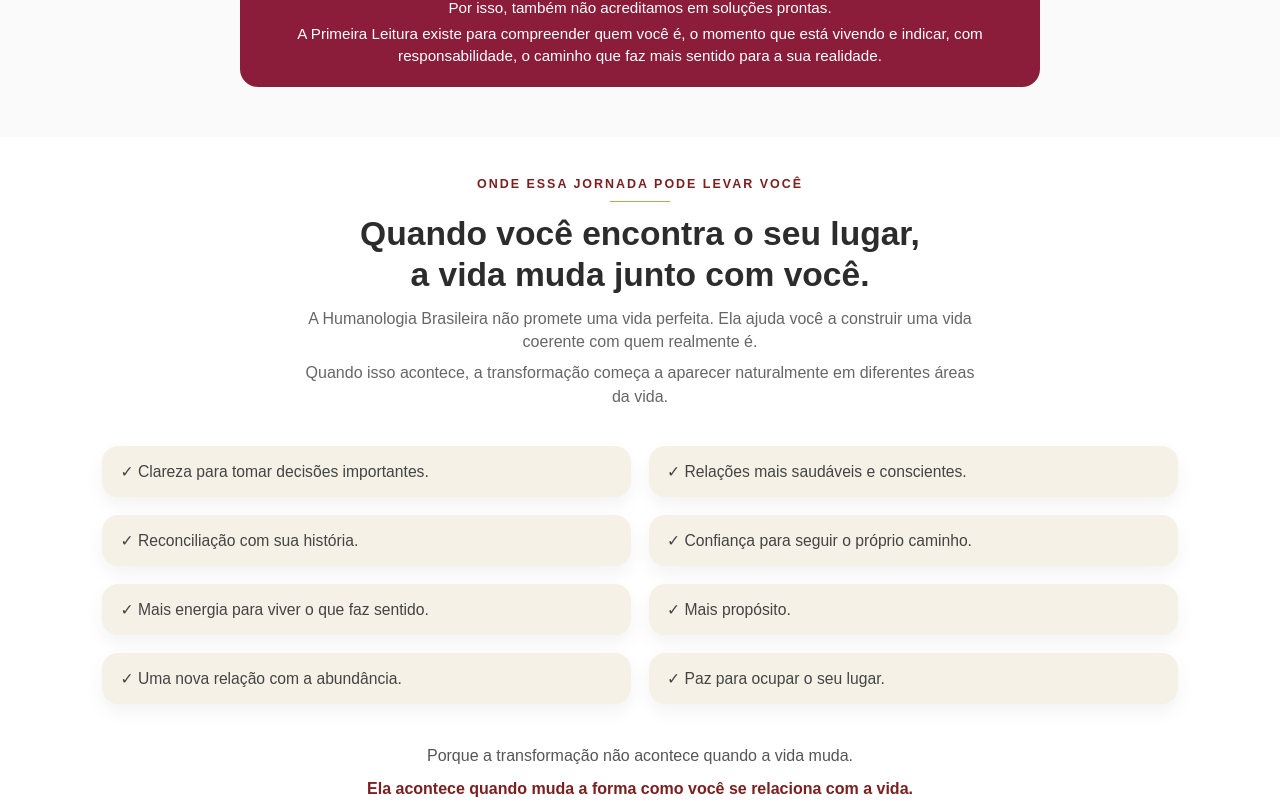
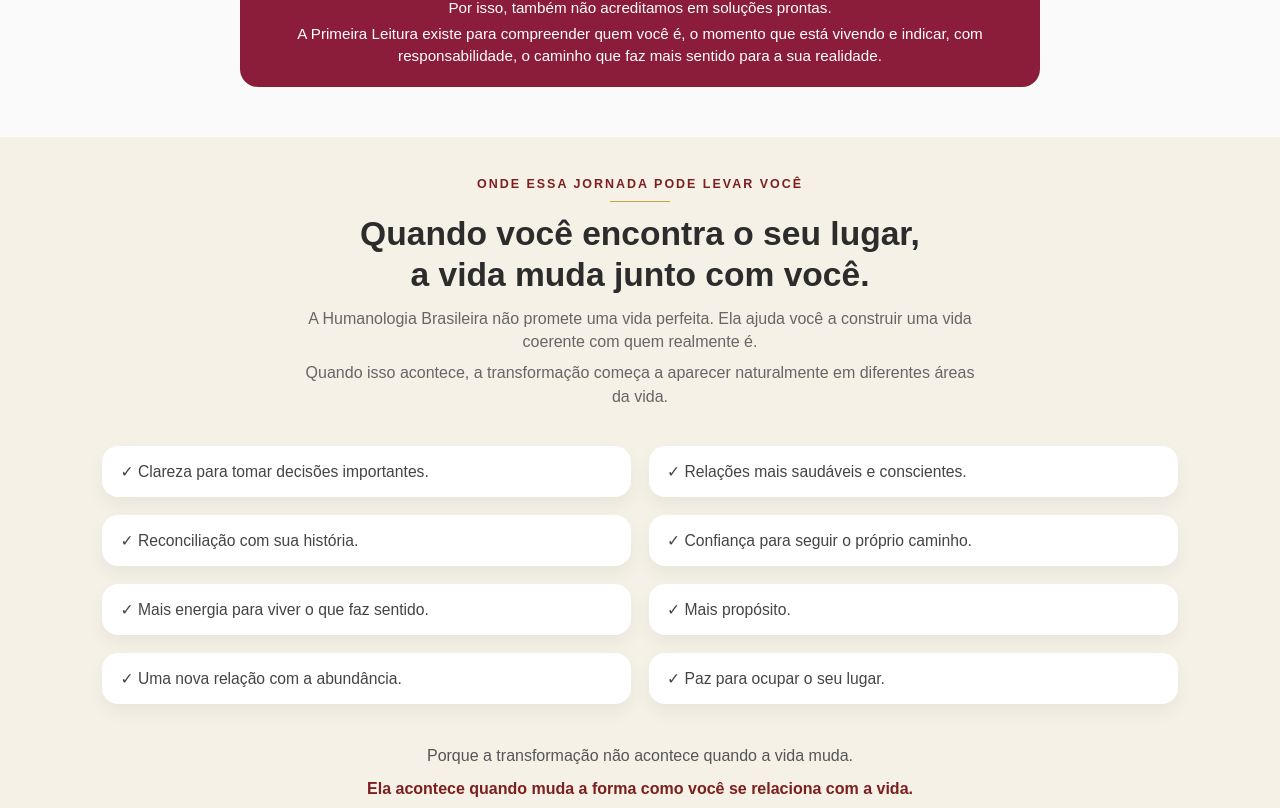
Before and after one commit to GFDSantos/LP_Humanologia, a React (Vite) app: page / in a window 1280 px wide. Shown: the part 3552-4360 px from the top of the page. Built offline with nearby package versions, Linux system fonts and the light colour scheme.

Commit message:
Troca de cor do Bloco Onde Jornada

```diff
--- a/src/components/OndeJornada/OndeJornada.css
+++ b/src/components/OndeJornada/OndeJornada.css
@@ -1,6 +1,6 @@
 .onde-jornada{
     padding:40px 8%;
-    background:#FFFFFF;
+    background:#F6F1E7;
 }
 
 .onde-container{
@@ -69,7 +69,7 @@
 }
 
 .card-jornada{
-    background:#F6F1E7;
+    background:#FFFFFF;
     border-radius:16px;
     padding:16px 18px;
     text-align:left;
```
